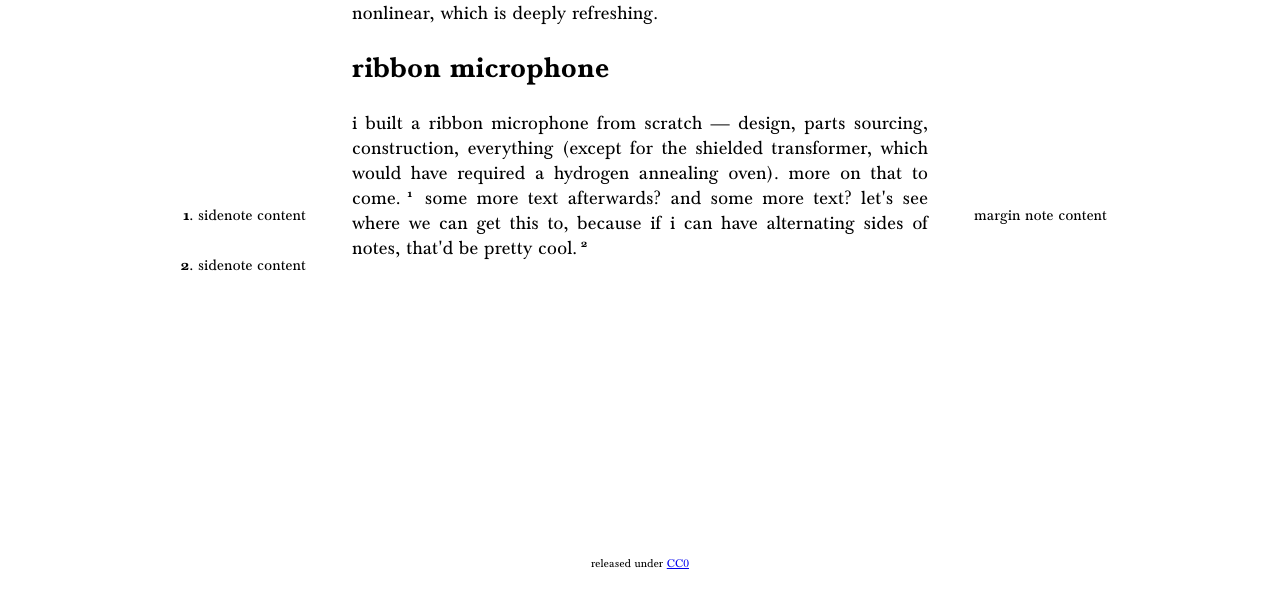
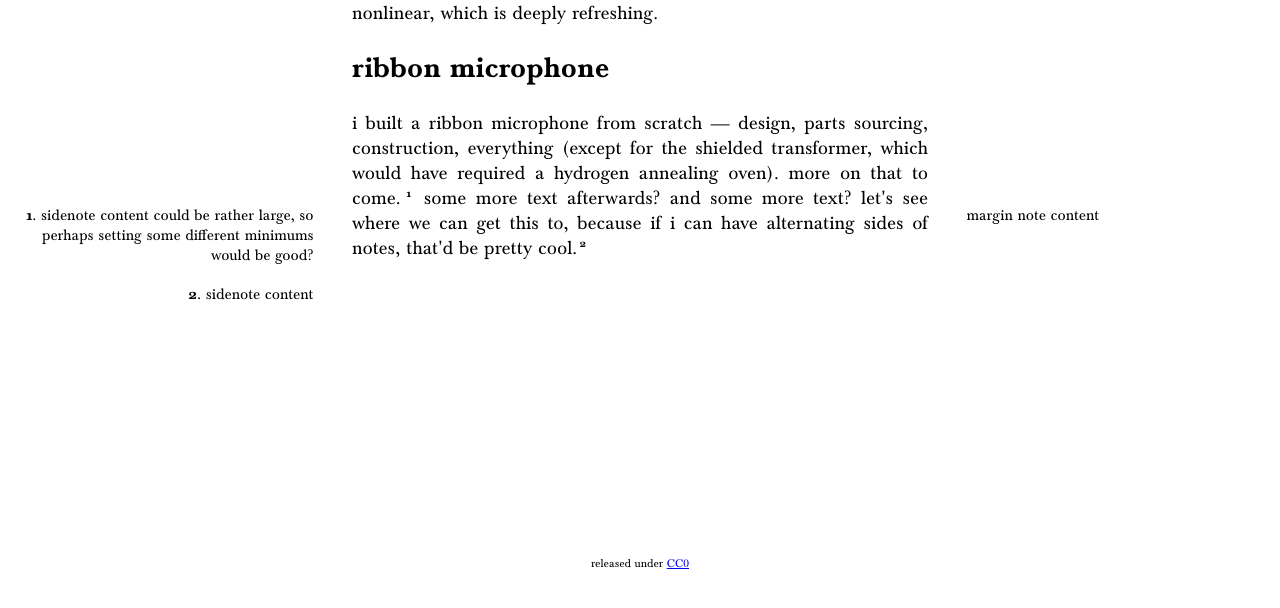
Before and after one commit to catvw/khz, a plain HTML site: page html/sound/index.html in a window 1280 px wide. Shown: the part 162-770 px from the top of the page. Drawn offline with Linux system fonts and the light colour scheme.

Commit message:
work out some reasonable cutoffs

```diff
--- a/html/sound/index.html
+++ b/html/sound/index.html
@@ -26,7 +26,9 @@
 			come.
 			<span class="sidenote">
 				<small class="note-contents">
-					sidenote content
+					sidenote content could be rather large,
+					so perhaps setting some different
+					minimums would be good?
 				</small>
 			</span>
 			some more text afterwards?
--- a/html/style.css
+++ b/html/style.css
@@ -99,16 +99,16 @@ sup {
 	position: relative;
 }
 
-@media (min-width: 60rem) {
+@media (min-width: 74rem) {
 	.note-contents {
-		width: 20em;
+		width: 16rem;
 		margin-top: 1rem;
 	}
 
 	/* alternate left and right notes */
 	.sidenote:nth-of-type(even), .margin-note:nth-of-type(even) {
 		.note-contents {
-			margin-right: -23em;
+			margin-right: -18rem;
 			float: right;
 			clear: right;
 			text-align: left;
@@ -117,7 +117,7 @@ sup {
 
 	.sidenote:nth-of-type(odd), .margin-note:nth-of-type(odd) {
 		.note-contents {
-			margin-left: -23em;
+			margin-left: -18rem;
 			float: left;
 			clear: left;
 			text-align: right;
@@ -125,14 +125,14 @@ sup {
 	}
 }
 
-@media (max-width: 60rem) {
+@media (max-width: 74rem) {
 	.note-contents {
 		float: left;
 		text-align: left;
 
-		width: 100%;
-		margin: 1rem 0;
-		padding-left: 15%;
+		width: 86%;
+		margin: 0.5rem 0;
+		padding-left: 14%;
 	}
 }
 
@@ -164,5 +164,5 @@ body {
 	font-size: 60%;
 	font-weight: bold;
 	margin-right: 0.3em;
-	margin-left: -0.2em;
+	margin-left: -0.3em;
 }
```
